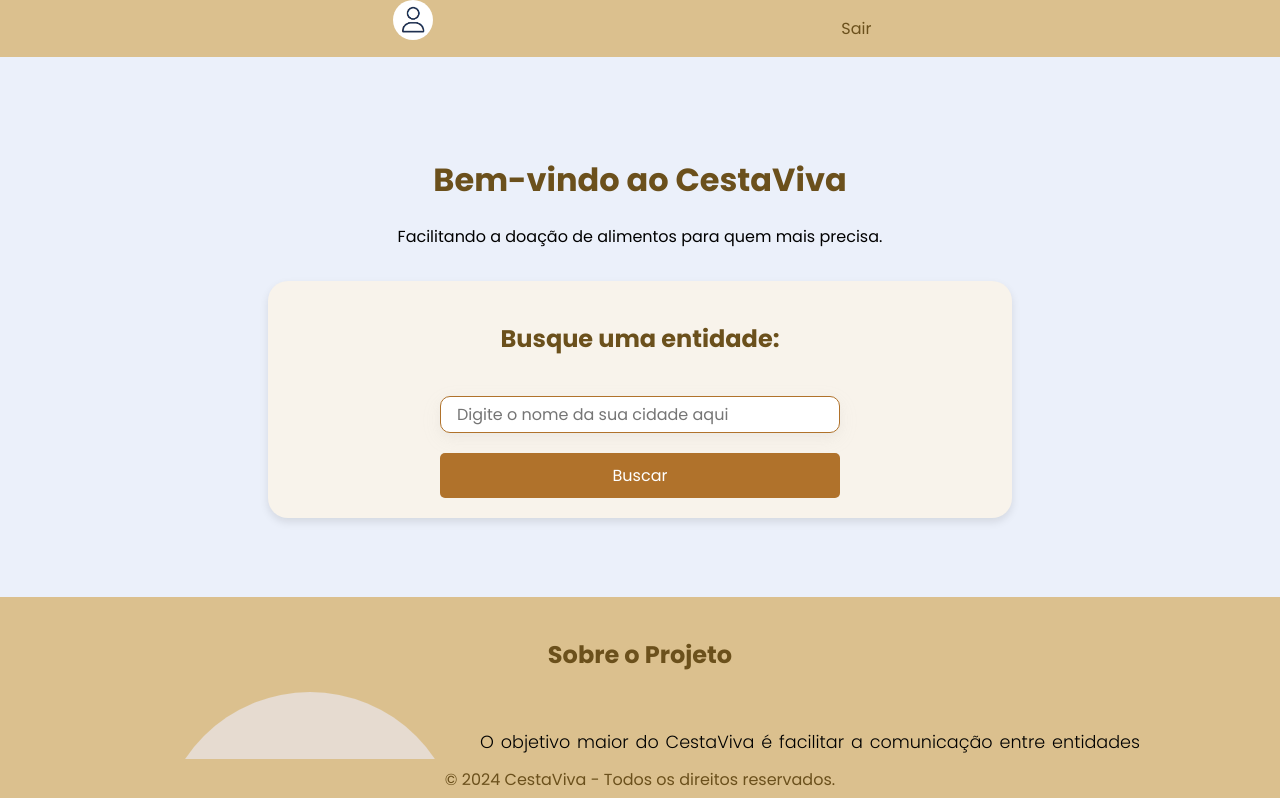
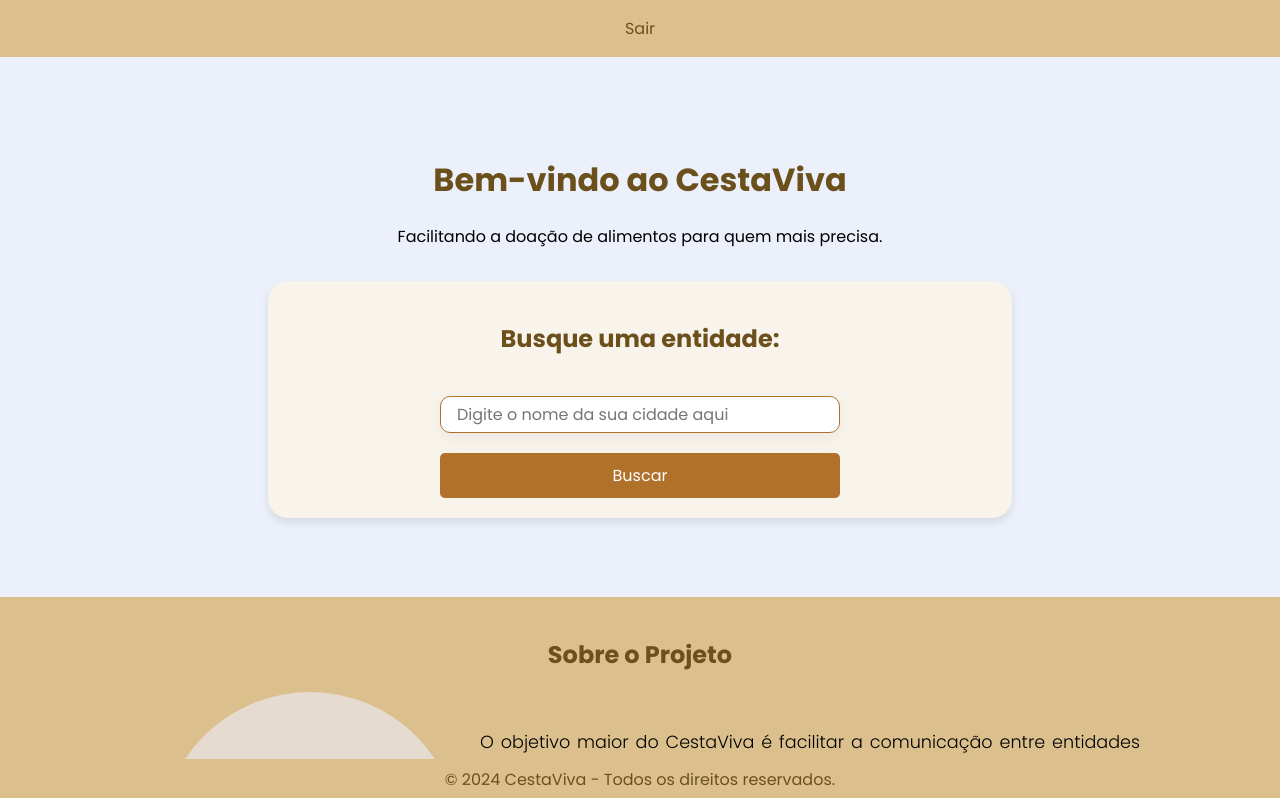
Before and after one commit to Amicuchi/CestaViva, a React (Vite) app: page / in a window 1280 px wide. Shown: the top 798 px of the page. Built offline with nearby package versions, Linux system fonts and the light colour scheme; no server answers; sample sign-in values are in the browser's storage.

Commit message:
Navbar: Exclusão do Avatar

```diff
--- a/src/components/Navbar.jsx
+++ b/src/components/Navbar.jsx
@@ -1,5 +1,4 @@
 import { Link, useNavigate } from 'react-router-dom';
-import avatar from '../assets/images/avatar.png';
 import { useAuth } from '../services/AuthContext';
 
 export default function Navbar() {
@@ -16,13 +15,6 @@ export default function Navbar() {
             <ul>
                 {isAuthenticated ? (
                     <>
-                        <li>
-                            <img
-                                src={avatar}
-                                alt="Avatar do Usuário"
-                                style={{ width: '40px', height: '40px', borderRadius: '50%' }}
-                            />
-                        </li>
                         <li><Link to="/" onClick={handleLogout}>Sair</Link></li>
                     </>
                 ) : (
```
